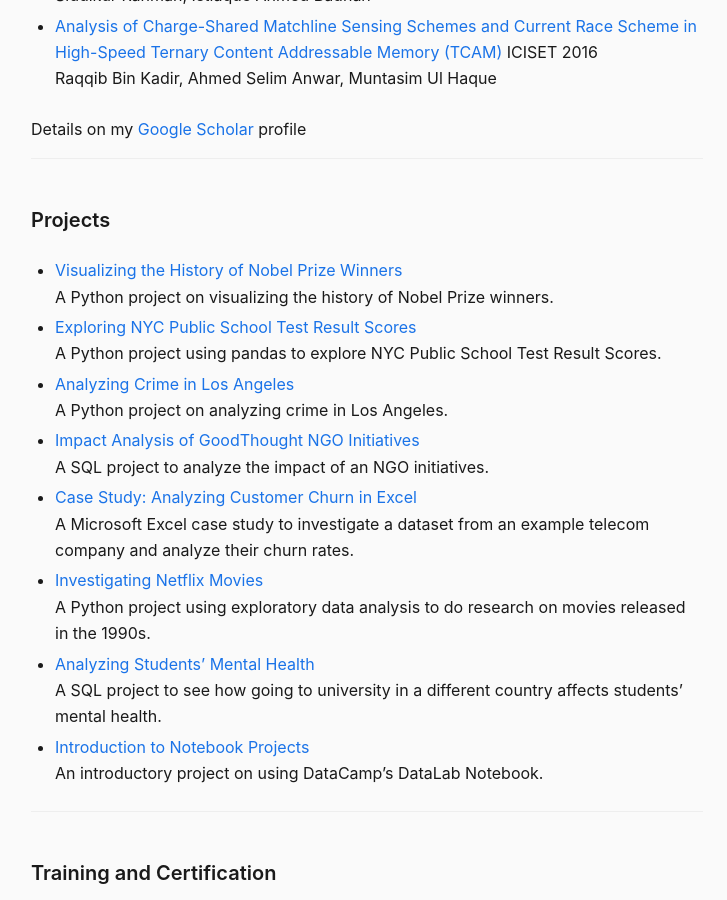
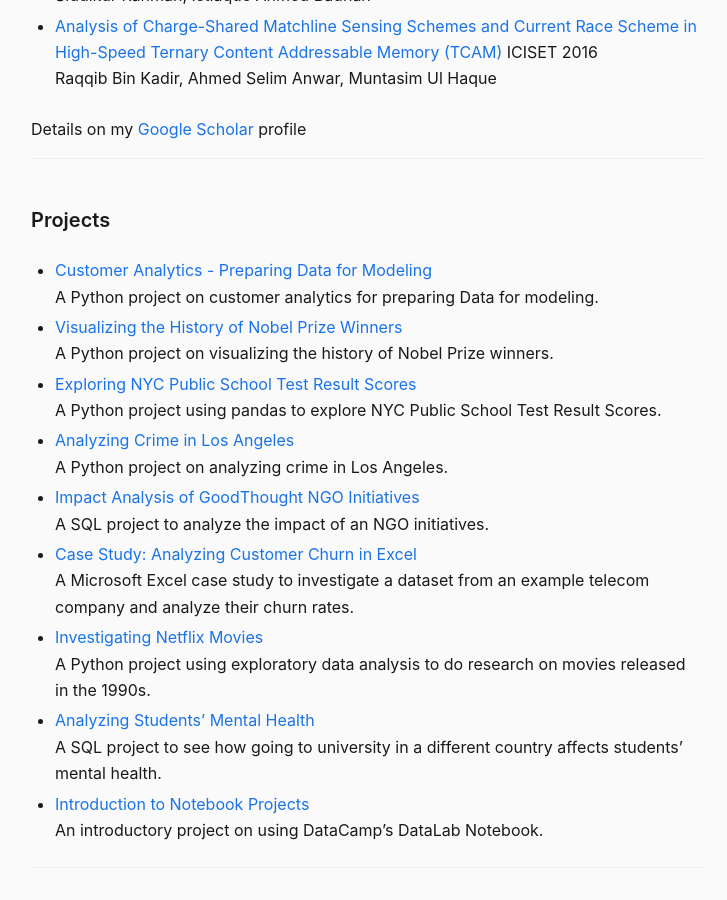
Before and after one commit to muntasimulhaque/muntasimulhaque.github.io, a Jekyll site: the page built from index.md, in a window 1280 px wide and 900 px high, scrolled down 1928 px. Shown: the whole window, without its empty margins (273-1000 px from the left). Built offline with Jekyll 4.4.1, drawn with Linux system fonts in a browser that asks for light colours.

Commit message:
Update index.md

```diff
--- a/index.md
+++ b/index.md
@@ -54,6 +54,8 @@ Details on my [Google Scholar](https://scholar.google.com/citations?user=qsD8a0M
 
 #### Projects
 
+* [Customer Analytics - Preparing Data for Modeling](hhttps://github.com/muntasimulhaque/Customer-Analytics-Preparing-Data-for-Modeling){:target="_blank"}
+    A Python project on customer analytics for preparing Data for modeling.
 * [Visualizing the History of Nobel Prize Winners](https://github.com/muntasimulhaque/Visualizing-the-History-of-Nobel-Prize-Winners){:target="_blank"}
     A Python project on visualizing the history of Nobel Prize winners.
 * [Exploring NYC Public School Test Result Scores](https://github.com/muntasimulhaque/Exploring-NYC-Public-School-Test-Result-Scores){:target="_blank"}
```
